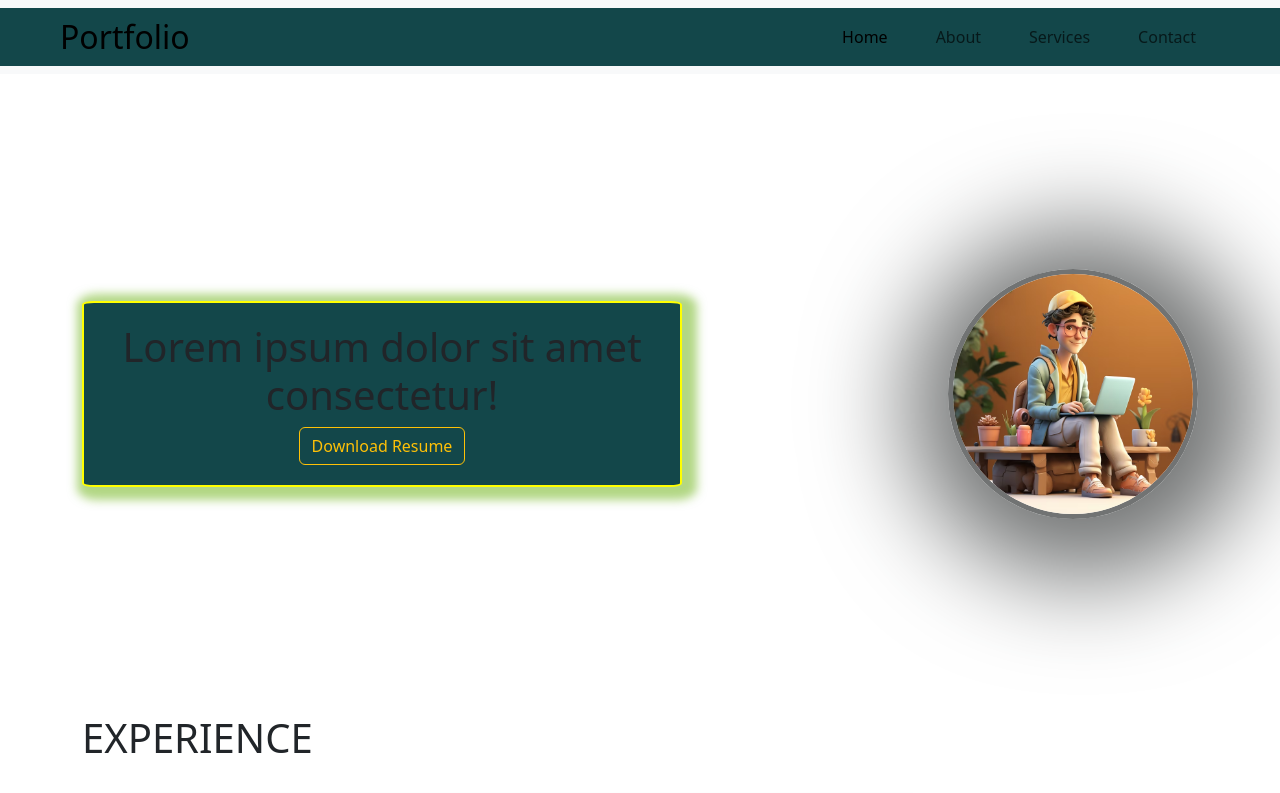
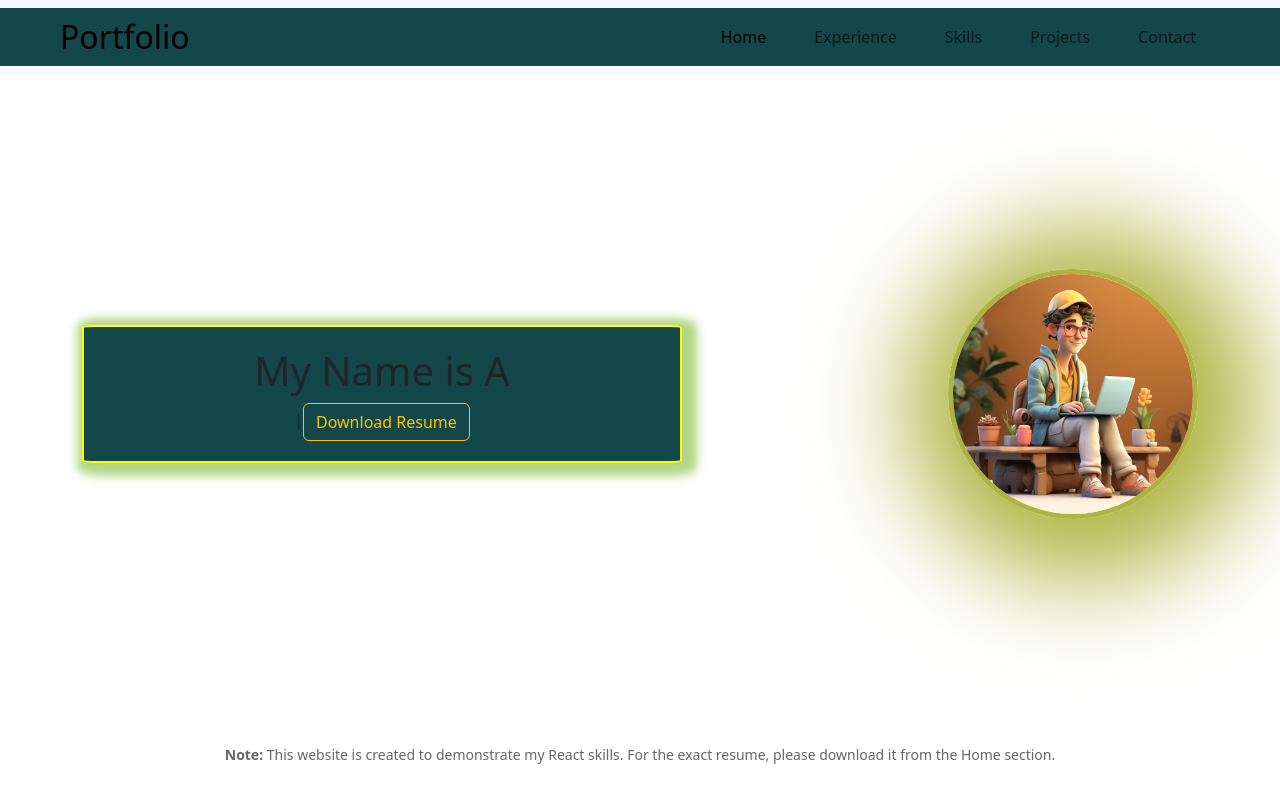
Before and after one commit to Ryanraza07/personal-portfolio-, a React (Create React App) app: page / in a window 1280 px wide. Shown: the top 793 px of the page. Built offline with nearby package versions, Linux system fonts and the light colour scheme.

Commit message:
React animated Website Frontent is Completed

```diff
--- a/package.json
+++ b/package.json
@@ -8,10 +8,13 @@
     "@testing-library/user-event": "^13.5.0",
     "ajv": "^8.17.1",
     "ajv-keywords": "^5.1.0",
+    "aos": "^2.3.4",
     "bootstrap": "^5.3.3",
     "react": "^19.0.0",
     "react-dom": "^19.0.0",
+    "react-icons": "^5.4.0",
     "react-scripts": "5.0.1",
+    "typed.js": "^2.1.0",
     "web-vitals": "^2.1.4"
   },
   "scripts": {
--- a/src/App.css
+++ b/src/App.css
@@ -47,6 +47,12 @@
   animation-name: superman;
   animation-duration: 3s;
   animation-iteration-count: infinite;
+}
+.note{
+  display: block;
+  justify-content: center;
+  align-items: center;
+  margin: 20px;
 }
 
 @keyframes superman{
@@ -120,3 +126,32 @@ flex-wrap: wrap;
   width:70px;
 
 }
+
+
+/* Contact css starts here*/
+.contact-icons{
+   display: flex;
+   justify-content: center;
+   align-items: center;
+}
+.contact-icons .items{
+  background-color:black;
+  width: 70px;
+  height: 70px;
+  margin : 20px;
+  display: flex;
+  justify-content: center;
+  align-items: center;
+  border: 2px solid yellow;
+  border-radius: 50%;
+
+}
+.contact-icons .items .icons{
+  font-size: 2rem;
+  text-decoration: none;
+  color: white;
+}
+.contact-icons .items:hover{
+  background-color: var(--bg-color);
+  box-shadow: var(--box-shadow);
+}
--- a/src/App.js
+++ b/src/App.js
@@ -4,18 +4,28 @@ import './styles/custom.css';
 import 'bootstrap/dist/css/bootstrap.min.css';
 import 'bootstrap/dist/js/bootstrap.bundle.min.js';
 import react from 'react';
+import React, { useEffect, useRef } from "react";
 import Navbar from './components/Navbar'
 import Home from './components/Home';
+import Note from './components/Note';
 import Experience from './components/Experience';
 import Skills from './components/Skills';
 import Projects from './components/Projects';
+import Contact from './components/Contact';
+import Aos from 'aos';
+import 'aos/dist/aos.css';
 function App(){
+  useEffect(() => {
+    Aos.init();
+  }, []);
   return (
   <> <Navbar />
   <Home />
+  <Note />
   <Experience/>
   <Skills />
   <Projects />
+  <Contact />
   </>
 
   );
--- /dev/null
+++ b/src/components/Contact.jsx
@@ -0,0 +1,48 @@
+import React from "react";
+import { FaInstagram } from "react-icons/fa";
+import { FaFacebook } from "react-icons/fa";
+import { CiLinkedin } from "react-icons/ci";
+import { FaGithub } from "react-icons/fa";
+import { CiMail } from "react-icons/ci";
+import { FaSquareXTwitter } from "react-icons/fa6";
+
+const Contact = () => {
+    return(
+
+
+        <>
+        <div className="container contact" id="Contact">
+            <h1>CONTACT ME</h1>
+            <div className="contact-icons"
+            data-aos="zoom-in"
+            data-aos-duration="1000">
+                <a href="https://www.instagram.com/ryan_nestoroheist/" className="items">
+                <FaInstagram className="icons"/>
+                </a>
+                <a href="#" className="items">
+                    <FaFacebook className="icons"/>
+                </a>
+                <a href="https://www.linkedin.com/in/altaf-raza-b9460a309/" className="items">
+                    <CiLinkedin className="icons"/>
+                </a>
+                <a href="https://github.com/Ryanraza07" className="items">
+                    <FaGithub className="icons"/>
+                </a>
+                <a href="mailto::raazaltaf009@gmail.com" className="items">
+                    <CiMail className="icons"/>
+                </a>
+                <a href="https://x.com/Altaf04844737" target="blank" className="items">
+                    <FaSquareXTwitter className="icons" />
+                </a>
+            </div>
+
+
+        </div>
+
+
+        </>
+
+
+);
+
+};export default Contact;
--- a/src/components/Experience.jsx
+++ b/src/components/Experience.jsx
@@ -2,13 +2,15 @@ import React from "react";
 import experience from './data/experience.json';
 function Experience(){
     return(
-        <div className="container ex">
+        <div className="container ex" id="Experience">
             <h1>EXPERIENCE</h1>
             {
               experience.map((data) => {
                 return(
                  <>
-                 <div key={data.id} className="ex-items text-center my-5">
+                 <div key={data.id} className="ex-items text-center my-5"
+                 data-aos="zoom-in"
+                 data-aos-duration="1000">
                  <div className="left">
                  <img src={`/assets/${data.imageSrc}`} alt="" />
                  </div>
--- a/src/components/Home.jsx
+++ b/src/components/Home.jsx
@@ -1,18 +1,51 @@
-import React from "react";
-import hero from './data/hero.json';
-function Home(){
-    return(
-        <div className="container home">
-      <div className="left">
-      <h1>Lorem ipsum dolor sit amet consectetur!</h1>
-      <a href="" className="btn btn-outline-warning">Download Resume</a>
+import React, { useEffect, useRef } from "react";
+import hero from "./data/hero.json";
+import Typed from "typed.js";
+import { GiThirdEye } from "react-icons/gi";
+
+function Home() {
+  const typedRef = useRef(null);
+
+  useEffect(() => {
+    const options = {
+      strings: [
+        "Welcome to my Portfolio",
+        "My Name is Altaf Raza",
+        "I am a Full Stack Developer",
+        "Android Developer (React Native)",
+      ],
+      typeSpeed: 50,
+      backSpeed: 50,
+      loop: true,
+    };
+
+    const typed = new Typed(typedRef.current, options);
+    return () => {
+      typed.destroy();
+    };
+  }, []);
+
+  return (
+    <div className="container home" id="Home">
+      <div className="left"
+      data-aos="fade-up-right"
+      data-aos-duration="1000">
+        <h1 ref={typedRef}></h1>
+        <a href="/assets/resume.pdf" className="btn btn-outline-warning">
+          Download Resume
+        </a>
       </div>
-      <div className="right">
+      <div className="right" data-aos="fade-up-left"
+    data-aos-duration="1000">
         <div className="img">
-         <img src={`/assets/${hero.imgSrc}`} alt="" />
+          <img src={`/assets/${hero.imgSrc}`} alt="Hero" />
         </div>
+
       </div>
-      </div>
-    );
+
+    </div>
+
+  );
 }
+
 export default Home;
--- a/src/components/Navbar.jsx
+++ b/src/components/Navbar.jsx
@@ -3,7 +3,9 @@ import React from 'react';
 
 function Navbar() {
     return (
-        <nav className="navbar navbar-expand-lg navbar-light bg-light">
+        <nav className="navbar navbar-expand-lg navbar-light bg-light"
+        data-aos="fade-down"
+        data-aos-duration="1000">
             <div className="container-fluid navcolor">
                 <a className="navbar-brand ms-5"  href="#" style={{fontSize:'2rem'}}> Portfolio</a>
                 <button
@@ -20,16 +22,19 @@ function Navbar() {
                 <div className="collapse navbar-collapse" id="navbarNav">
                     <ul className="navbar-nav ms-auto me-5">
                         <li className="nav-item mx-3">
-                            <a className="nav-link active hover-effect" href="#">Home</a>
+                            <a className="nav-link active hover-effect" href="#Home">Home</a>
                         </li>
                         <li className="nav-item mx-3">
-                            <a className="nav-link" href="#">About</a>
+                            <a className="nav-link" href="#Experience">Experience</a>
                         </li>
                         <li className="nav-item mx-3">
-                            <a className="nav-link" href="#">Services</a>
+                            <a className="nav-link" href="#Skills">Skills</a>
                         </li>
                         <li className="nav-item mx-3">
-                            <a className="nav-link" href="#">Contact</a>
+                            <a className="nav-link" href="#Projects">Projects</a>
+                        </li>
+                        <li className="nav-item mx-3">
+                            <a className="nav-link" href="#Contact">Contact</a>
                         </li>
                     </ul>
                 </div>
--- /dev/null
+++ b/src/components/Note.jsx
@@ -0,0 +1,23 @@
+import React from "react";
+
+function Note() {
+  return (
+    <div
+      className="note"
+      style={{
+        marginTop: "30px",
+        textAlign: "center",
+        fontSize: "14px",
+        color: "#666",
+        clear: "both",
+      }}
+    >
+      <p>
+        <strong>Note:</strong> This website is created to demonstrate my React
+        skills. For the exact resume, please download it from the Home section.
+      </p>
+    </div>
+  );
+}
+
+export default Note;
--- a/src/components/Projects.jsx
+++ b/src/components/Projects.jsx
@@ -4,7 +4,7 @@ import project from "./data/projects.json";
 const Projects = () => {
   return (
     <>
-      <div className="container projects my-3" id="projects">
+      <div className="container projects my-3" id="Projects">
         <h1>PROJECTS</h1>
         <div className="row d-flex justify-content-center align-content-center">
           {project.map((data) => (
--- a/src/components/Skills.jsx
+++ b/src/components/Skills.jsx
@@ -2,14 +2,15 @@ import React from "react";
 import skills from './data/skills.json';
 function Skills(){
     return(
-        <div className="container skills">
+        <div className="container skills" id="Skills">
             <h1>SKILLS</h1>
             <div className="items">
         {
             skills.map((data)=>(<>
-                    <div className="item" key={data.id}>
-                    <img src={`/assets/${data.imageSrc}`} alt="" />
-                    <h3>{data.title}</h3>
+                     <div className="item" key={data.id} data-aos="flip-left"
+                     data-aos-duration="1000">
+                     <img src={`/assets/${data.imageSrc}`} alt="" />
+                     <h3>{data.title}</h3>
                 </div>
 
             </>))
```
Also changed, not shown: 1 other file (tests, documents, lock files or other folders).
